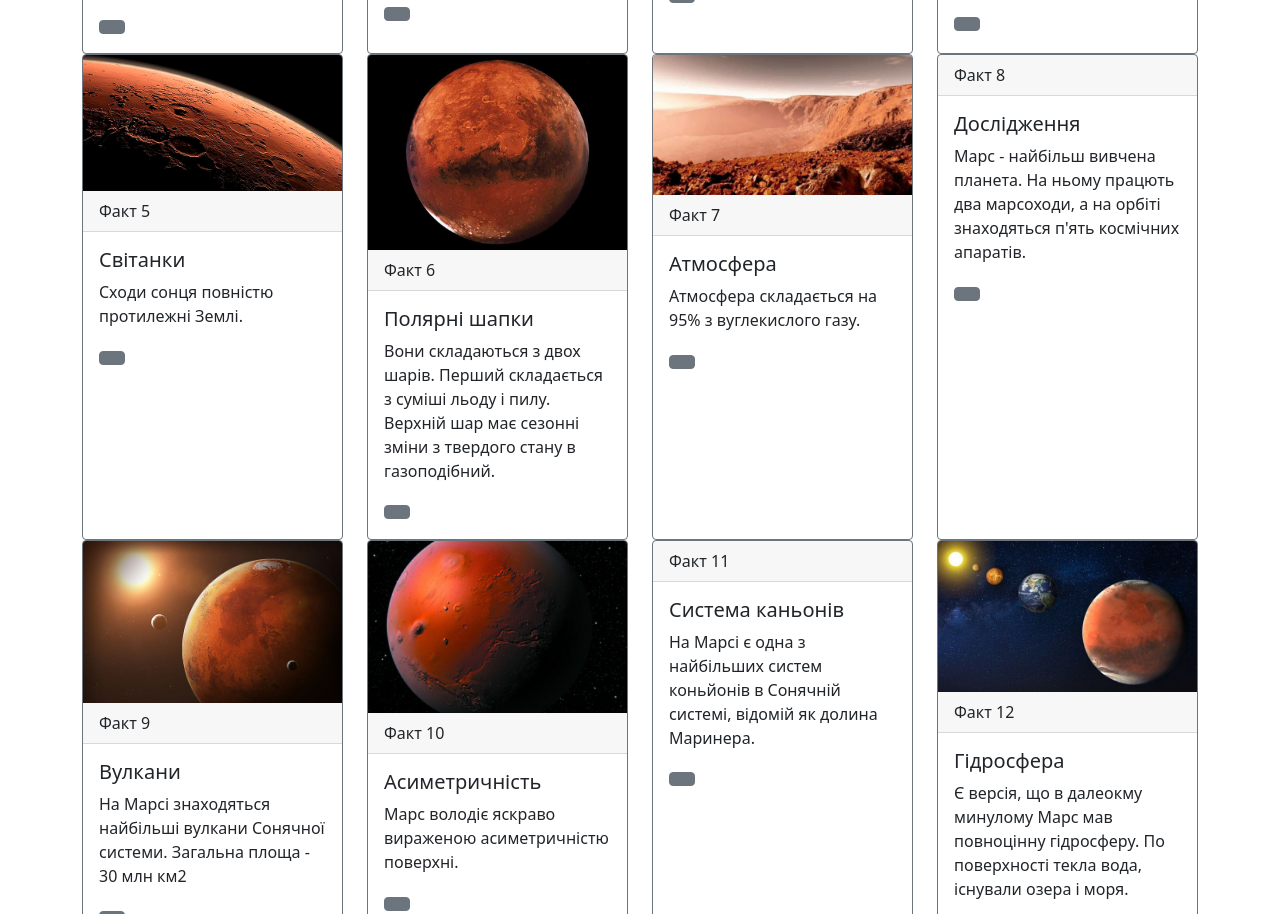
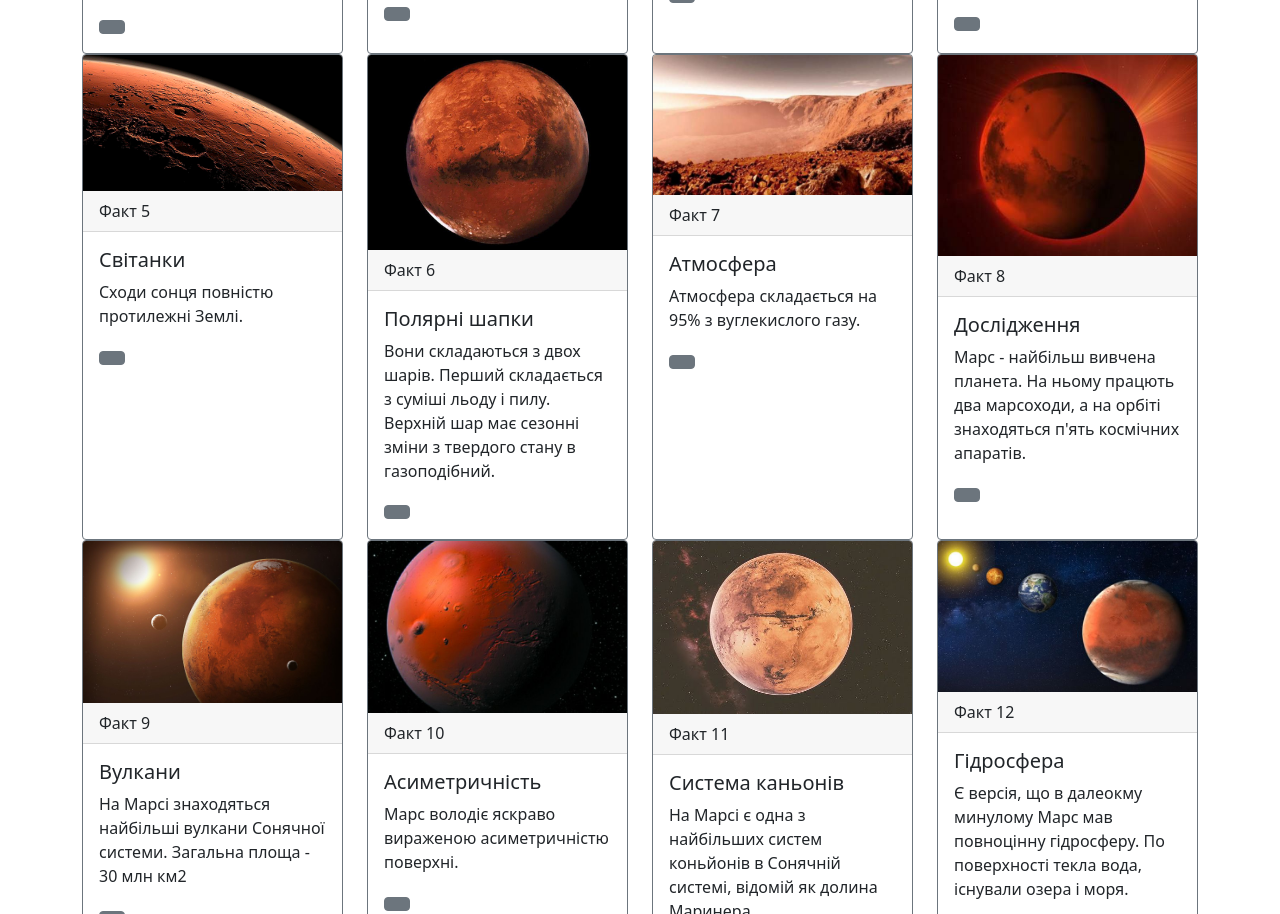
Before and after one commit to voen2006/voen2006.github.io, a plain HTML site: page index.html in a window 1280 px wide. Shown: the part 497-1411 px from the top of the page. Drawn offline with nearby package versions, Linux system fonts and the light colour scheme.

Commit message:
Update index.html

```diff
--- a/index.html
+++ b/index.html
@@ -116,7 +116,7 @@
             <!-- card num 8 -->
             <div class="col-sm-12 col-md-6 col-lg-4 col-xl-3">
                 <div class="card h-100 border-secondary">
-                    <img src="8.jpg" class="card-img-top" alt="">
+                    <img src="IMG_20220417_000937_270.jpg" class="card-img-top" alt="">
                     <div class="card-header">Факт 8 </div>
                     <div class="card-body">
                         <h5 class="card-title">Дослідження </h5>
@@ -155,7 +155,7 @@
             <!-- card num 11 -->
             <div class="col-sm-12 col-md-6 col-lg-4 col-xl-3">
                 <div class="card h-100 border-secondary">
-                    <img src="11.jpg" class="card-img-top" alt="">
+                    <img src="IMG_20220417_000938_748.jpg" class="card-img-top" alt="">
                     <div class="card-header">Факт 11 </div>
                     <div class="card-body">
                         <h5 class="card-title">Система каньонів </h5>
```
